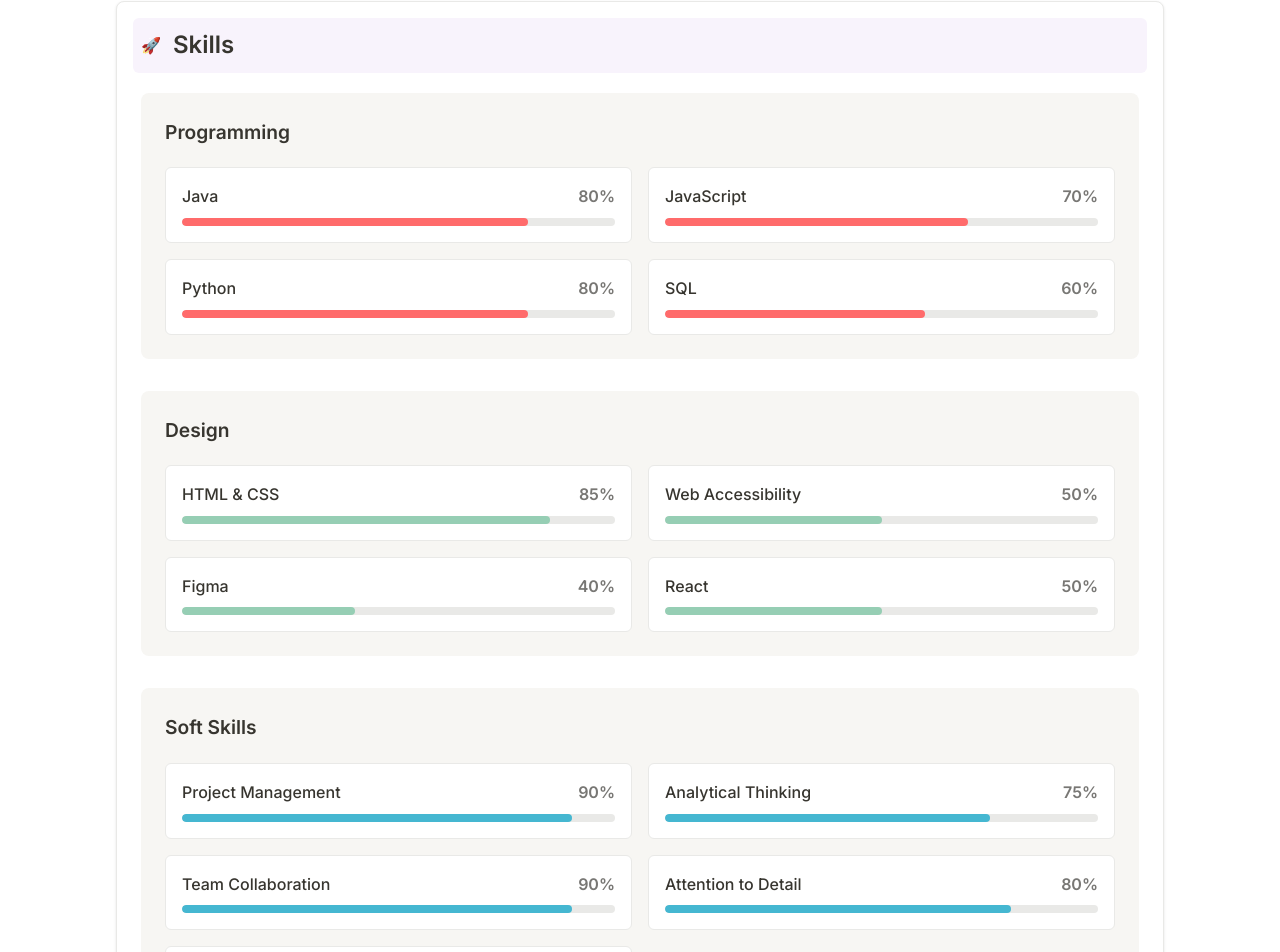
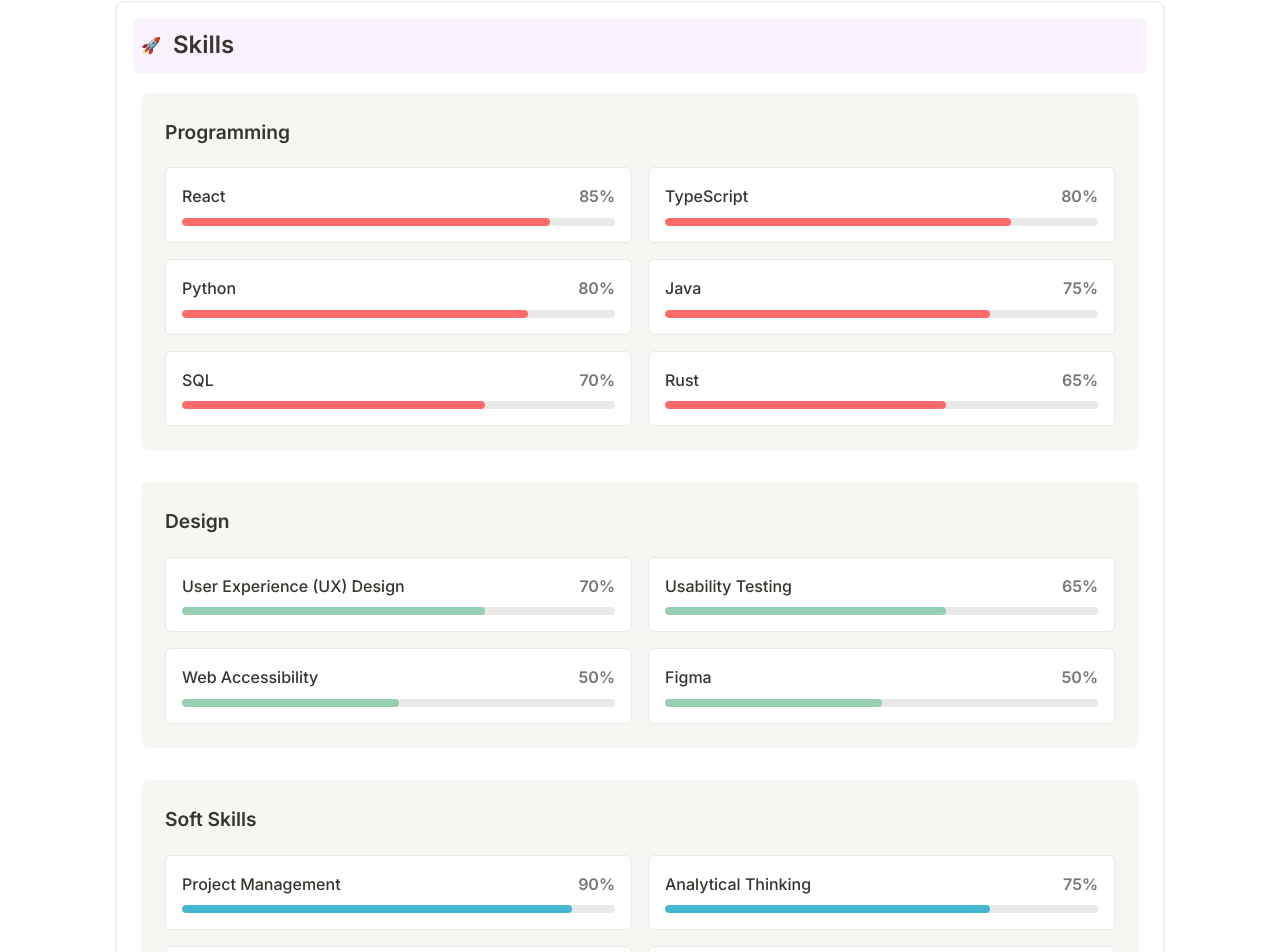
Before and after one commit to alisony755/alison-ye-website, a Next.js app: page / in a window 1280 px wide. Shown: the part 1650-2602 px from the top of the page. Built offline with nearby package versions, Linux system fonts and the light colour scheme.

Commit message:
Update skills

```diff
--- a/components/SkillsBlock.tsx
+++ b/components/SkillsBlock.tsx
@@ -74,14 +74,18 @@
 
 export default function SkillsBlock() {
   const skills = [
-    { name: "Java", percentage: 80, category: "Programming" },
-    { name: "JavaScript", percentage: 70, category: "Programming" },
+    { name: "React", percentage: 85, category: "Programming" },
+    { name: "TypeScript", percentage: 80, category: "Programming" },
     { name: "Python", percentage: 80, category: "Programming" },
-    { name: "SQL", percentage: 60, category: "Programming" },
-    { name: "HTML & CSS", percentage: 85, category: "Design" },
+    { name: "Java", percentage: 75, category: "Programming" },
+    { name: "SQL", percentage: 70, category: "Programming" },
+    { name: "Rust", percentage: 65, category: "Programming" },
+
+    { name: "User Experience (UX) Design", percentage: 70, category: "Design" },
+    { name: "Usability Testing", percentage: 65, category: "Design" },
     { name: "Web Accessibility", percentage: 50, category: "Design" },
-    { name: "Figma", percentage: 40, category: "Design" },
-    { name: "React", percentage: 50, category: "Design" },
+    { name: "Figma", percentage: 50, category: "Design" },
+
     { name: "Project Management", percentage: 90, category: "Soft Skills" },
     { name: "Analytical Thinking", percentage: 75, category: "Soft Skills" },
     { name: "Team Collaboration", percentage: 90, category: "Soft Skills" },
```
